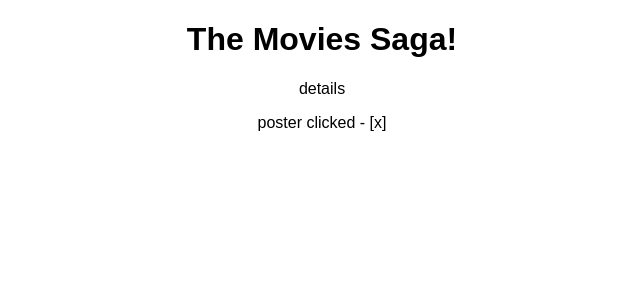
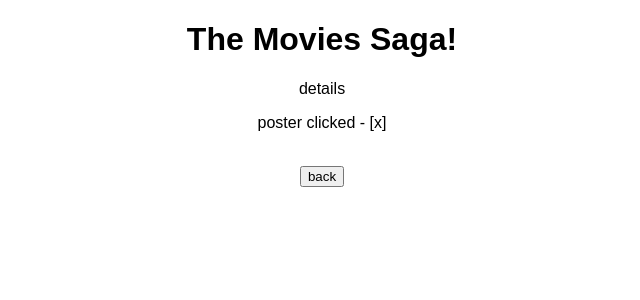
Before and after one commit to NotLindskey/weekend-movie-sagas, a React (Create React App) app: page /#/Details in a window 1280 px wide. Shown: the top 300 px of the page, without its empty margins (318-958 px from the left). Built offline with nearby package versions, Linux system fonts and the light colour scheme.

Commit message:
created "back" button that routes to movie list on click

```diff
--- a/src/components/Details/Details.jsx
+++ b/src/components/Details/Details.jsx
@@ -1,10 +1,22 @@
 import React from 'react';
 
+import { useHistory } from "react-router-dom";
+
 function details() {
+
+    const history = useHistory();
+
+    const sendToHome = () => {
+        console.log('to home page!');
+        history.push('/')
+    }
+
     return (
         <>
         <div>details</div>
         <p>poster clicked - [x]</p>
+        <br />
+        <button onClick={sendToHome}>back</button>
         </>
     )
 }
```
